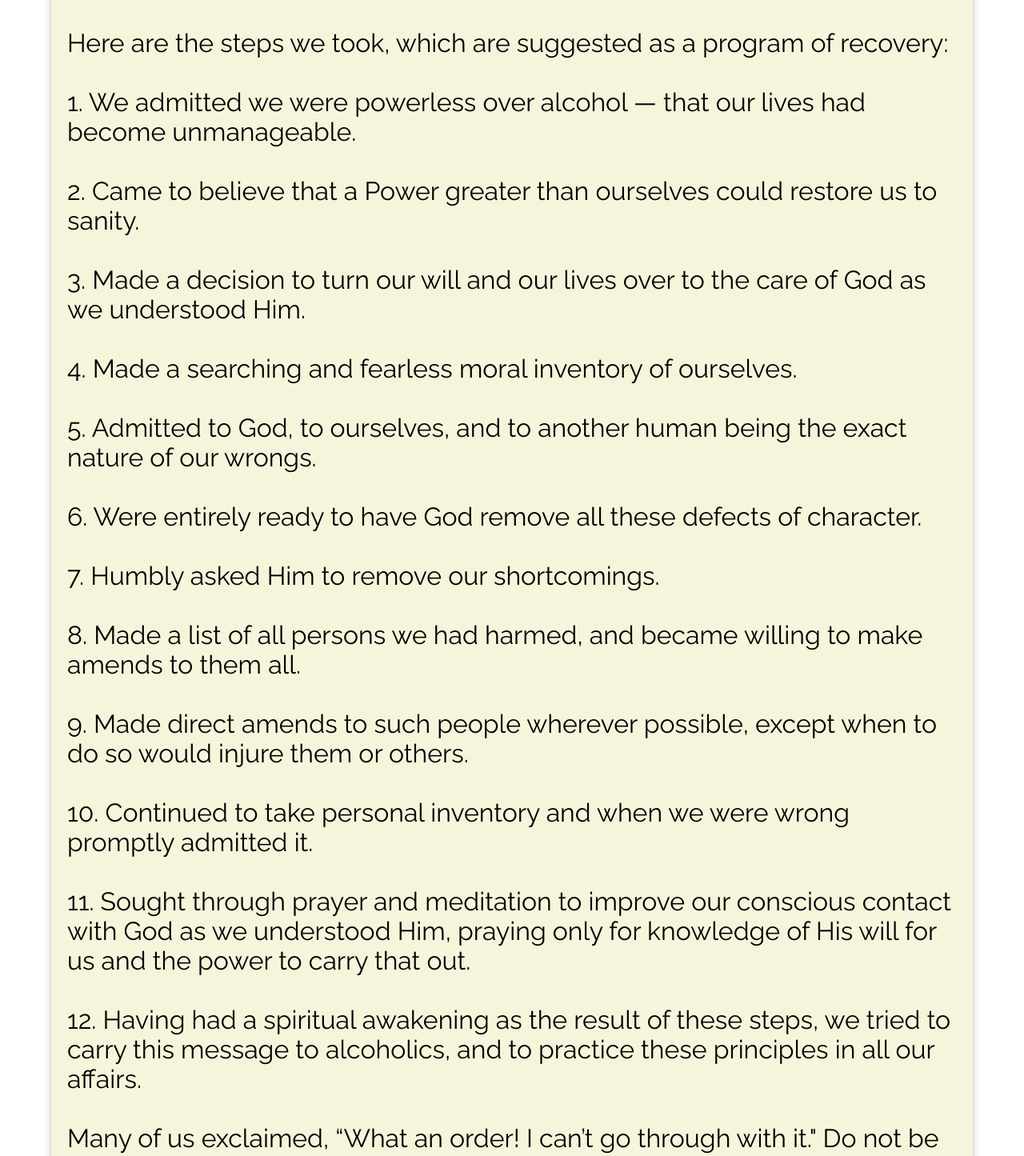
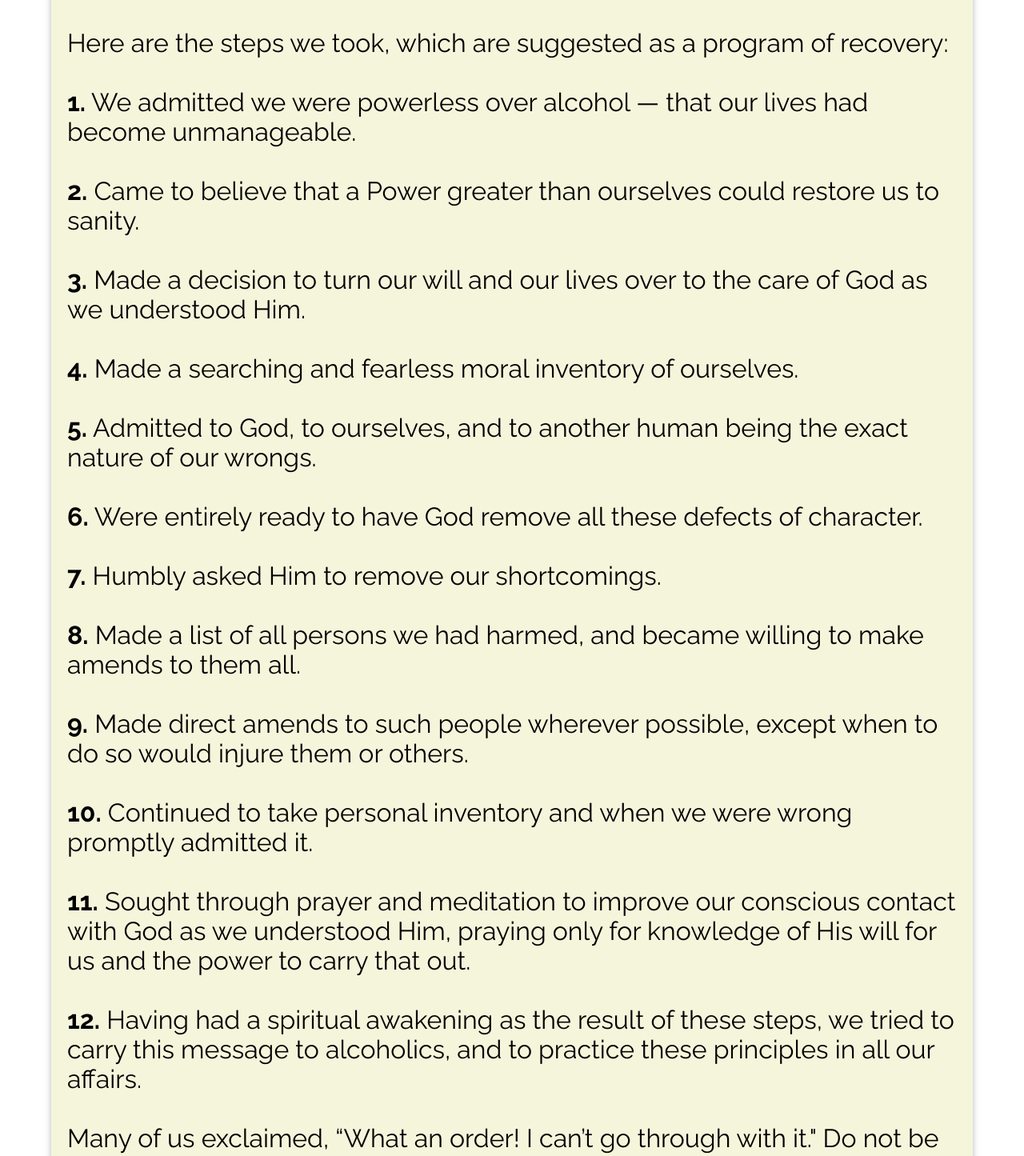
Before and after one commit to rooky1979/high_noon_gamble, a React (Create React App) app: page /readings in a window 1280 px wide. Shown: the part 4732-6177 px from the top of the page at 80% size. Built offline with nearby package versions, Linux system fonts and the light colour scheme.

Commit message:
removed tools from homepage, formatting

```diff
--- a/src/components/Home.js
+++ b/src/components/Home.js
@@ -7,7 +7,7 @@ export default function Home() {
       <div className='home-container'>
         <img className='home-img' src='HNGHome.png' alt='Welcome to High Noon Gamble' />
       </div>
-      <div className='books'>
+{/*       <div className='books'>
         <NavLink to='/cliches'>
           <img className='cliche-book' src='101cliches.jpg' alt='101 cliches' />
         </NavLink>
@@ -31,7 +31,7 @@ export default function Home() {
         <NavLink to='/bbcards'>
           <img className='bbcard-book' src='bbcards.png' alt='big book cards' />
         </NavLink>
-      </div>
+      </div> */}
     </main>
   );
 }
--- a/src/components/Readings.js
+++ b/src/components/Readings.js
@@ -39,18 +39,18 @@ export default function Readings(){
                 Remember that we deal with alcohol — cunning, baffling, powerful! Without help it is too much for us. But there is One who has all power — that One is God. May you find Him now!<br></br><br></br>
                 Half measures availed us nothing. We stood at the turning point. We asked His protection and care with complete abandon.<br></br><br></br>
                 Here are the steps we took, which are suggested as a program of recovery:<br></br><br></br>
-                1. We admitted we were powerless over alcohol — that our lives had become unmanageable.<br></br><br></br>
-                2. Came to believe that a Power greater than ourselves could restore us to sanity.<br></br><br></br>
-                3. Made a decision to turn our will and our lives over to the care of God as we understood Him.<br></br><br></br>
-                4. Made a searching and fearless moral inventory of ourselves.<br></br><br></br>
-                5. Admitted to God, to ourselves, and to another human being the exact nature of our wrongs.<br></br><br></br>
-                6. Were entirely ready to have God remove all these defects of character.<br></br><br></br>
-                7. Humbly asked Him to remove our shortcomings.<br></br><br></br>
-                8. Made a list of all persons we had harmed, and became willing to make amends to them all.<br></br><br></br>
-                9. Made direct amends to such people wherever possible, except when to do so would injure them or others.<br></br><br></br>
-                10. Continued to take personal inventory and when we were wrong promptly admitted it.<br></br><br></br>
-                11. Sought through prayer and meditation to improve our conscious contact with God as we understood Him, praying only for knowledge of His will for us and the power to carry that out.<br></br><br></br>
-                12. Having had a spiritual awakening as the result of these steps, we tried to carry this message to alcoholics, and to practice these principles in all our affairs.<br></br><br></br>
+                <strong>1.</strong> We admitted we were powerless over alcohol — that our lives had become unmanageable.<br></br><br></br>
+                <strong>2.</strong> Came to believe that a Power greater than ourselves could restore us to sanity.<br></br><br></br>
+                <strong>3.</strong> Made a decision to turn our will and our lives over to the care of God as we understood Him.<br></br><br></br>
+                <strong>4.</strong> Made a searching and fearless moral inventory of ourselves.<br></br><br></br>
+                <strong>5.</strong> Admitted to God, to ourselves, and to another human being the exact nature of our wrongs.<br></br><br></br>
+                <strong>6.</strong> Were entirely ready to have God remove all these defects of character.<br></br><br></br>
+                <strong>7.</strong> Humbly asked Him to remove our shortcomings.<br></br><br></br>
+                <strong>8.</strong> Made a list of all persons we had harmed, and became willing to make amends to them all.<br></br><br></br>
+                <strong>9.</strong> Made direct amends to such people wherever possible, except when to do so would injure them or others.<br></br><br></br>
+                <strong>10.</strong> Continued to take personal inventory and when we were wrong promptly admitted it.<br></br><br></br>
+                <strong>11.</strong> Sought through prayer and meditation to improve our conscious contact with God as we understood Him, praying only for knowledge of His will for us and the power to carry that out.<br></br><br></br>
+                <strong>12.</strong> Having had a spiritual awakening as the result of these steps, we tried to carry this message to alcoholics, and to practice these principles in all our affairs.<br></br><br></br>
                 Many of us exclaimed,
                 “What an order! I can’t go through with it."
                 Do not be discouraged. No one among us has been able to maintain anything like perfect adherence to these principles. We are not saints. The point is, that we are willing to grow along spiritual lines. The principles we have set down are guides to progress. We claim spiritual progress rather than spiritual perfection.<br></br><br></br>
```
